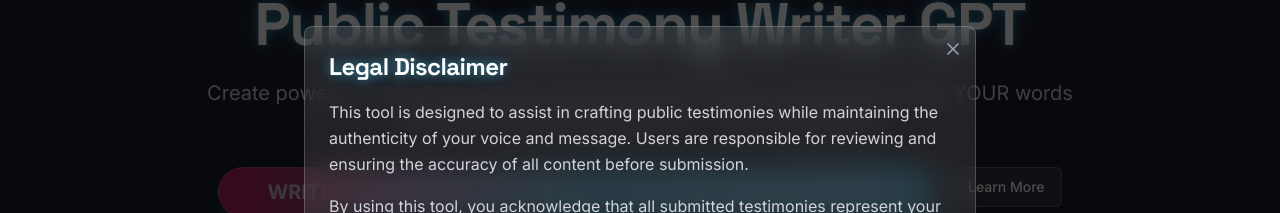
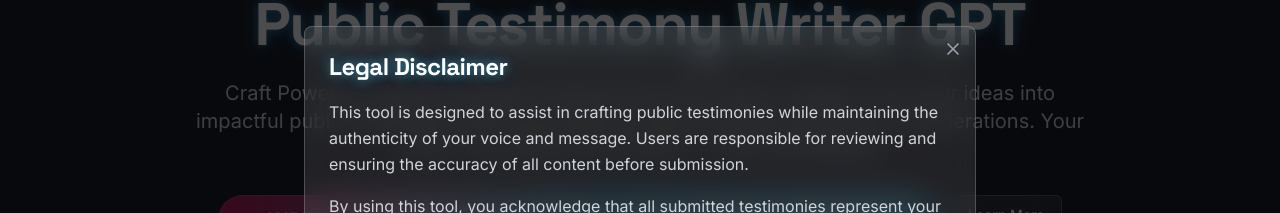
Before and after one commit to aiwebtools/publictestimonywriter, a React (Vite) app: page / in a window 1280 px wide. Shown: the part 133-346 px from the top of the page. Built offline with nearby package versions, Linux system fonts and the light colour scheme.

Commit message:
Refactor HeroSection subtitle
Updated the subtitle text in the HeroSection to reflect the new content.

```diff
--- a/src/components/sections/HeroSection.tsx
+++ b/src/components/sections/HeroSection.tsx
@@ -10,7 +10,9 @@ const HeroSection = () => {
             Public Testimony Writer GPT
           </h1>
           <p className="text-xl mb-8 text-gray-300">
-            Create powerful, human-like public testimonies that make an impact that make YOUR words resonate for future generations. - WE THE PEOPLE
+            Craft Powerful, Human-Centered Testimonies That Leave a Legacy.
+            Turn your ideas into impactful public statements that move hearts, influence policy, and echo for generations.
+            Your Voice. Your Words. Our Future. — WE THE PEOPLE
           </p>
           <div className="flex justify-center gap-4">
             <Button
```
